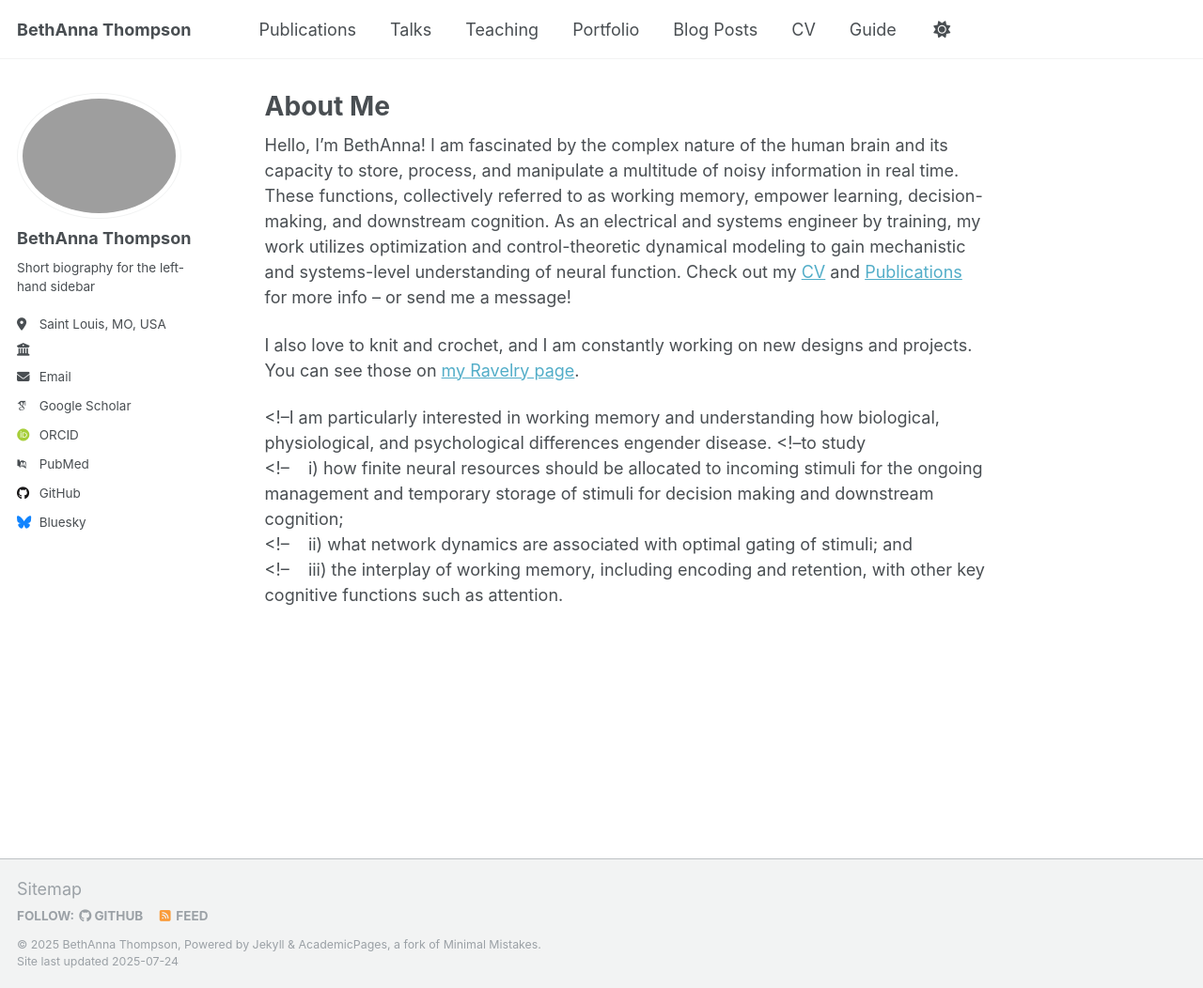
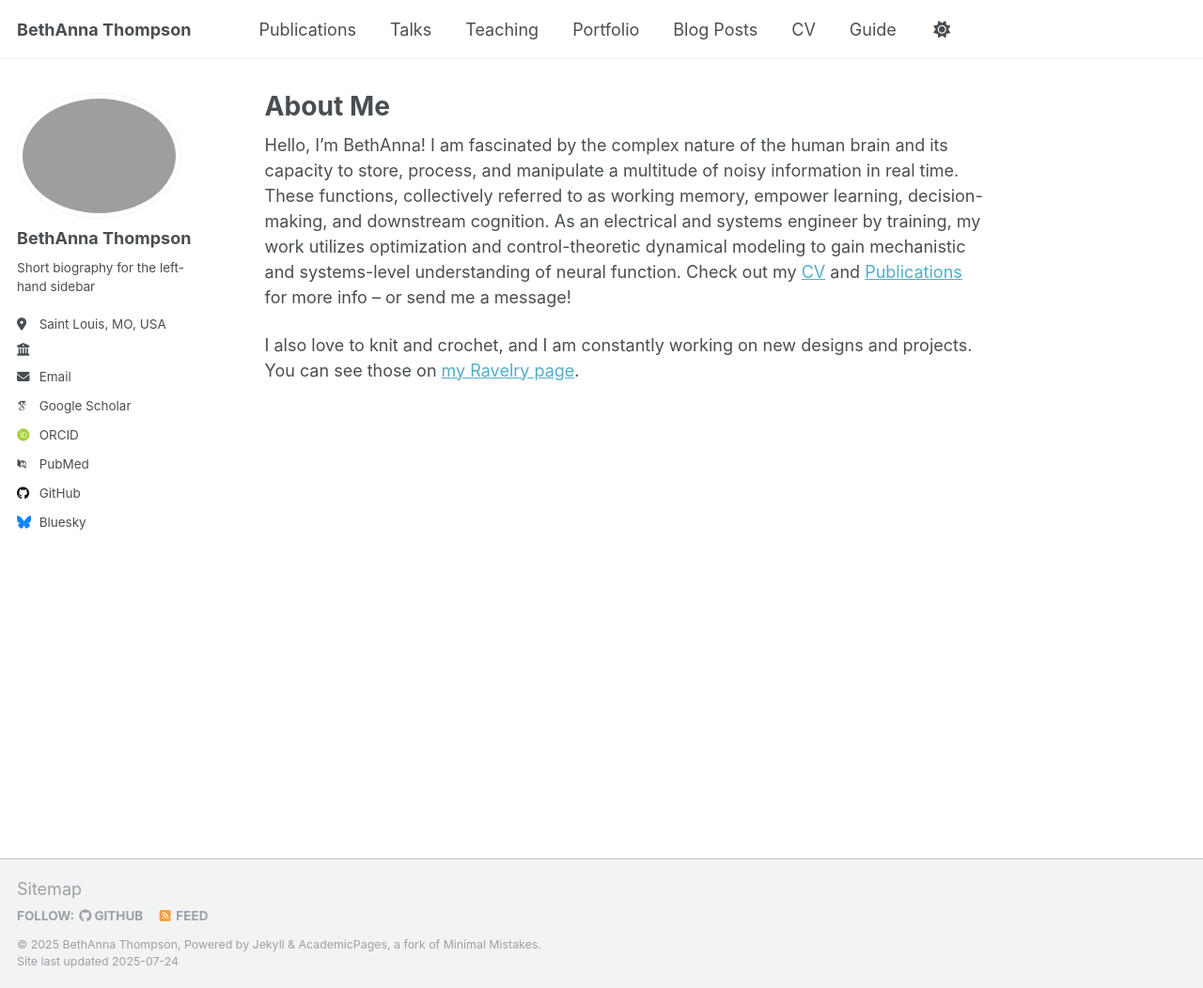
Before and after one commit to BethAnna/BethAnna.github.io, a Jekyll site: the page built from _pages/about.md, in a window 1280 px wide and 1052 px high. Shown: the whole window at 94% size. Built offline with Jekyll 4.4.1, drawn with Linux system fonts in a browser that asks for light colours; some web fonts are replaced; a script that is not in the unit is left out.

```diff
--- a/_pages/about.md
+++ b/_pages/about.md
@@ -12,8 +12,9 @@ Hello, I'm BethAnna! I am fascinated by the complex nature of the human brain an
 I also love to knit and crochet, and I am constantly working on new designs and projects. You can see those on [my Ravelry page](https://www.ravelry.com/designers/thompson-yarn-arts).
 
 
-<!--I am particularly interested in working memory and understanding how biological, physiological, and psychological differences engender disease.
-<!--to study \
-<!--&nbsp;&nbsp;&nbsp; i) how finite neural resources should be allocated to incoming stimuli for the ongoing management and temporary storage of stimuli for decision making and downstream cognition; \
-<!--&nbsp;&nbsp;&nbsp; ii) what network dynamics are associated with optimal gating of stimuli; and \
-<!--&nbsp;&nbsp;&nbsp; iii) the interplay of working memory, including encoding and retention, with other key cognitive functions such as attention.
+<!--
+I am particularly interested in working memory and understanding how biological, physiological, and psychological differences engender disease.
+to study \
+&nbsp;&nbsp;&nbsp; i) how finite neural resources should be allocated to incoming stimuli for the ongoing management and temporary storage of stimuli for decision making and downstream cognition; \
+&nbsp;&nbsp;&nbsp; ii) what network dynamics are associated with optimal gating of stimuli; and \
+&nbsp;&nbsp;&nbsp; iii) the interplay of working memory, including encoding and retention, with other key cognitive functions such as attention. -->
```
